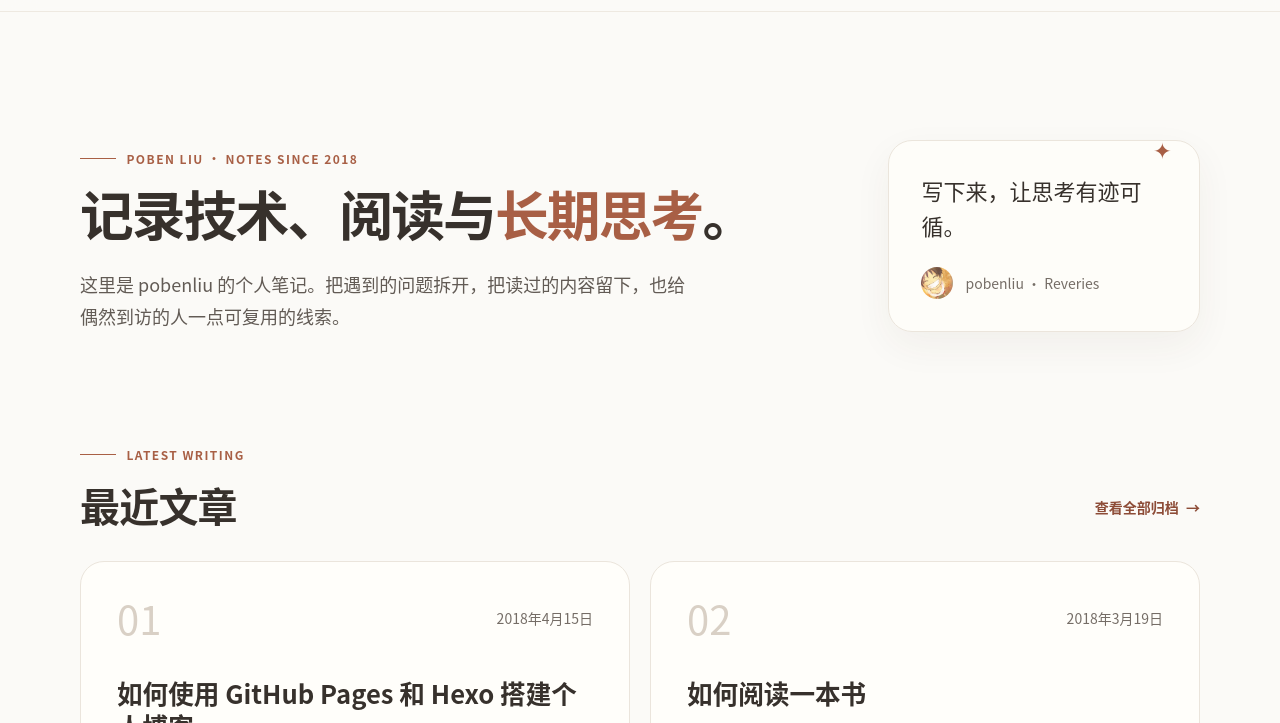
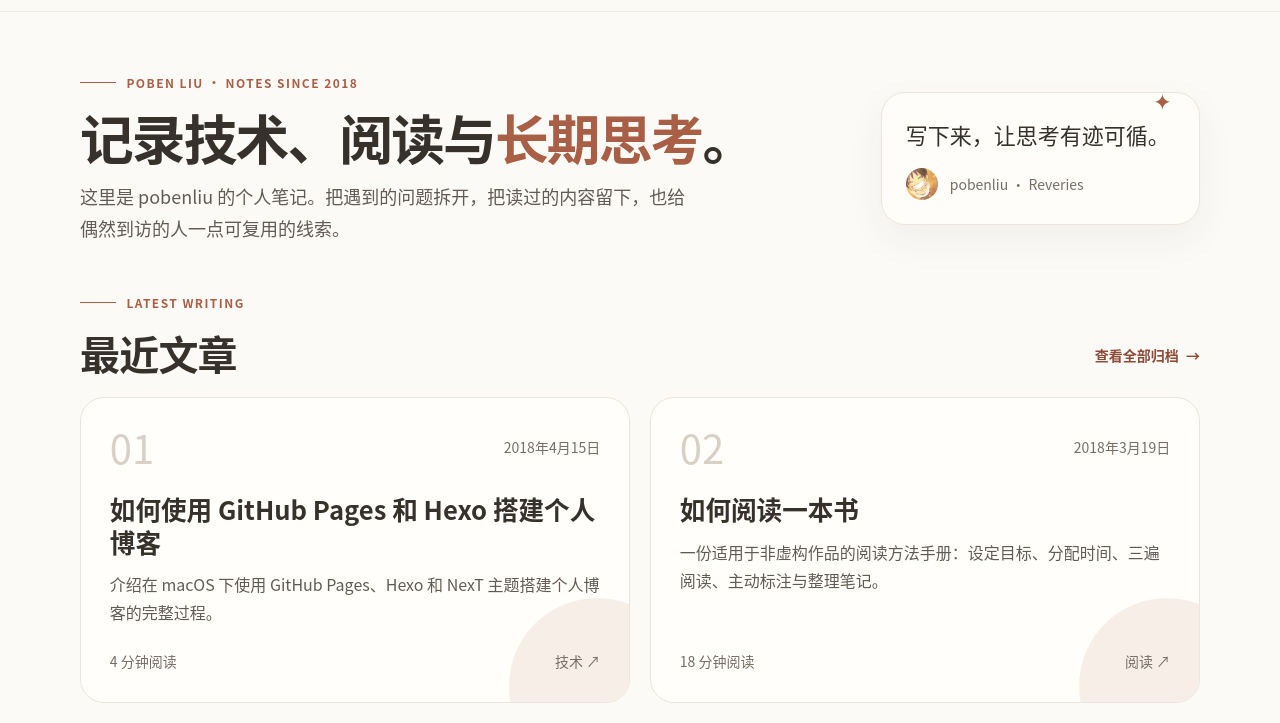
Before and after one commit to pobenliu/pobenliu.github.io, an Astro site: page / in a window 1280 px wide. Shown: the part 61-784 px from the top of the page. Built offline with nearby package versions, Linux system fonts and the light colour scheme; Astro itself is replaced by a stand-in of ours.

Commit message:
Compact homepage above the fold

```diff
--- a/src/styles/global.css
+++ b/src/styles/global.css
@@ -156,7 +156,7 @@ a:hover {
   align-items: end;
   justify-content: space-between;
   gap: 1rem;
-  margin-bottom: 2rem;
+  margin-bottom: 1.25rem;
 }
 
 .section-heading h2,
@@ -325,9 +325,9 @@ a:hover {
 .hero {
   display: grid;
   grid-template-columns: minmax(0, 1.5fr) minmax(250px, 0.65fr);
-  gap: clamp(2rem, 7vw, 6rem);
-  align-items: end;
-  padding-block: clamp(4rem, 10vw, 8rem) clamp(3.5rem, 8vw, 6rem);
+  gap: clamp(1.5rem, 5vw, 4rem);
+  align-items: center;
+  padding-block: clamp(2.25rem, 5vw, 3.75rem) clamp(2rem, 4vw, 3rem);
 }
 
 .hero h1 {
@@ -347,14 +347,14 @@ a:hover {
 
 .hero-intro {
   max-width: 38rem;
-  margin: 1.75rem 0 0;
+  margin: 1rem 0 0;
   color: var(--text-soft);
   font-size: var(--font-size-lg);
 }
 
 .hero-note {
   position: relative;
-  padding: 2rem;
+  padding: 1.5rem;
   border: 1px solid var(--line);
   border-radius: var(--radius-lg);
   background: color-mix(in srgb, var(--surface) 88%, transparent);
@@ -381,7 +381,7 @@ a:hover {
   display: flex;
   align-items: center;
   gap: 0.75rem;
-  margin-top: 1.5rem;
+  margin-top: 1rem;
   color: var(--muted);
   font-size: var(--font-size-sm);
 }
@@ -394,7 +394,7 @@ a:hover {
 }
 
 .posts-section {
-  padding-block: 1rem clamp(5rem, 10vw, 8rem);
+  padding-block: 0 clamp(4rem, 8vw, 6rem);
 }
 
 .post-grid {
@@ -406,10 +406,10 @@ a:hover {
 .post-card {
   position: relative;
   display: flex;
-  min-height: 340px;
+  min-height: 280px;
   flex-direction: column;
   overflow: hidden;
-  padding: clamp(1.5rem, 4vw, 2.25rem);
+  padding: clamp(1.35rem, 3vw, 1.8rem);
   border: 1px solid var(--line);
   border-radius: var(--radius-lg);
   background: var(--surface);
@@ -464,7 +464,7 @@ a:hover {
 .post-card h3 {
   position: relative;
   z-index: 1;
-  margin: 2.4rem 0 1rem;
+  margin: 1.6rem 0 0.75rem;
   font-family: var(--font-serif);
   font-size: var(--font-size-title-sm);
   font-weight: 600;
@@ -490,7 +490,7 @@ a:hover {
 
 .post-card-footer {
   margin-top: auto;
-  padding-top: 2rem;
+  padding-top: 1.4rem;
   color: var(--muted);
   font-size: var(--font-size-sm);
 }
@@ -1084,7 +1084,7 @@ a:hover {
   }
 
   .hero-note {
-    max-width: 440px;
+    display: none;
   }
 
   .article-shell {
@@ -1125,7 +1125,7 @@ a:hover {
   }
 
   .hero {
-    padding-top: 3.2rem;
+    padding-top: 2.25rem;
   }
 
   .post-grid {
@@ -1133,7 +1133,7 @@ a:hover {
   }
 
   .post-card {
-    min-height: 315px;
+    min-height: 270px;
   }
 
   .section-heading {
```
